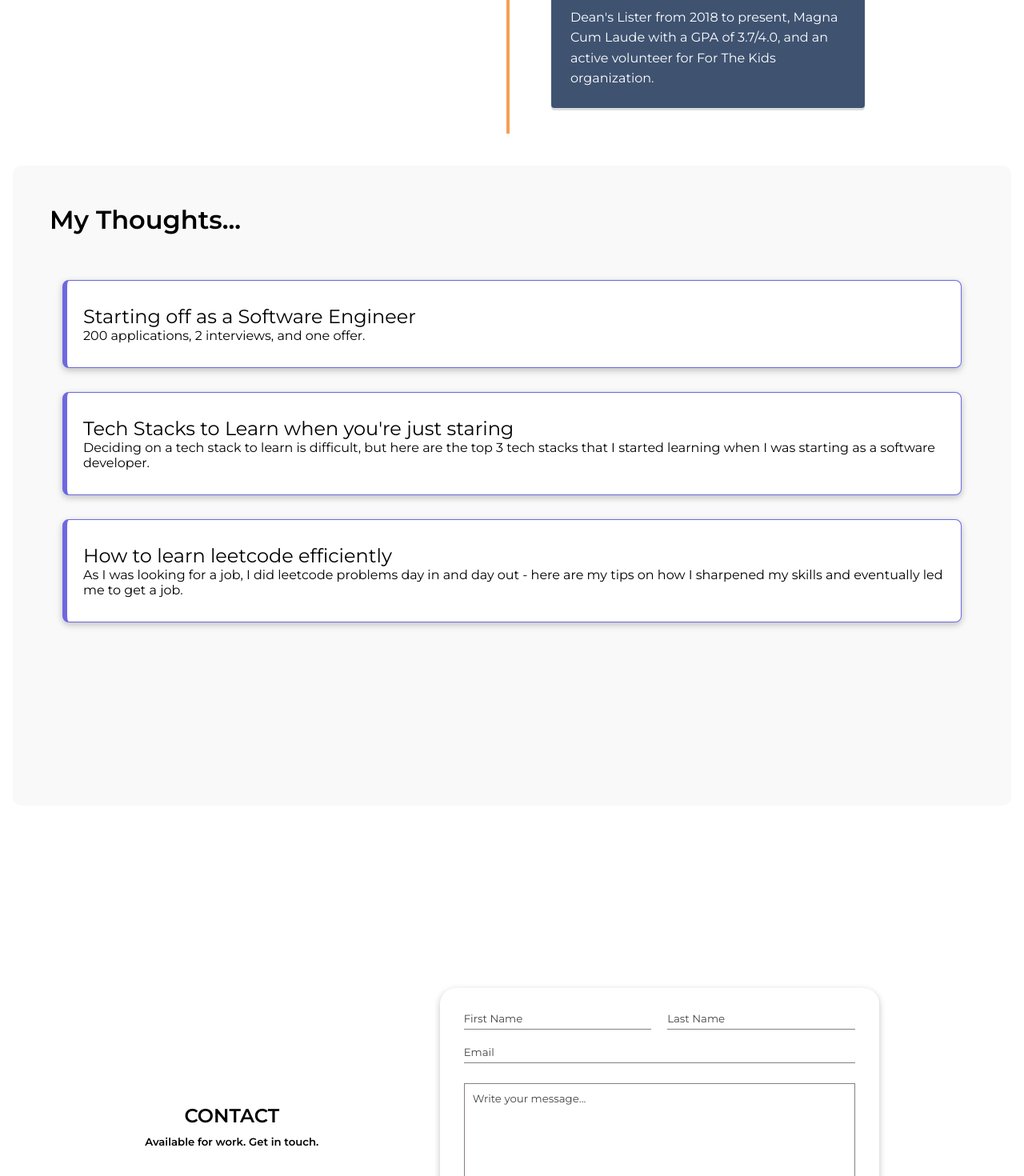
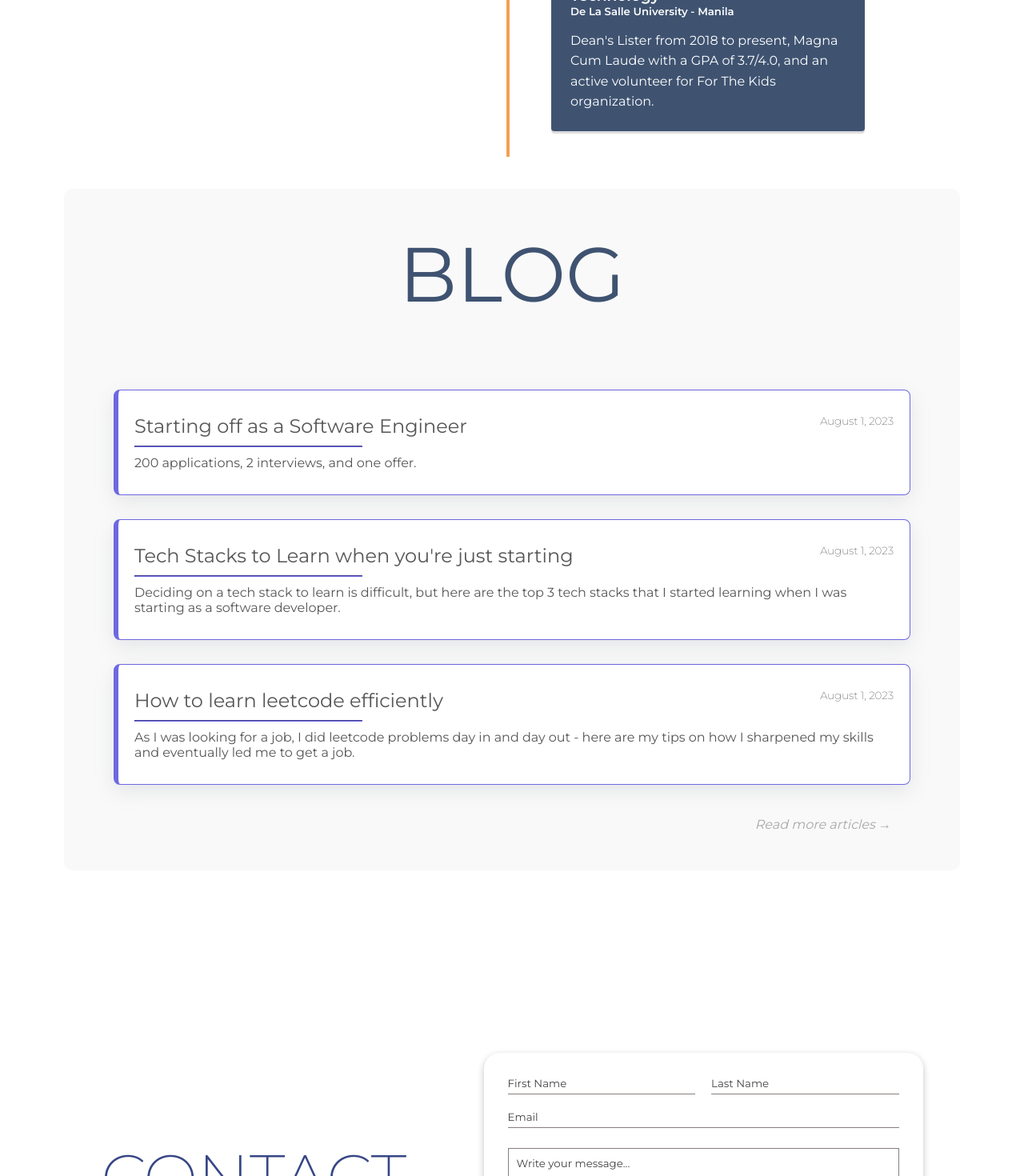
Before and after one commit to kweisVee/REACT-Portfolio, a React (Create React App) app in the folder portfolio/: page / in a window 1280 px wide. Shown: the part 3115-4585 px from the top of the page at 80% size. Built offline with nearby package versions, Linux system fonts and the light colour scheme.

Commit message:
done with overall frontend but no articles yet

```diff
--- a/portfolio/src/components/Blog/BlogElements.js
+++ b/portfolio/src/components/Blog/BlogElements.js
@@ -1,40 +1,68 @@
 import styled from 'styled-components'
+import { Link } from 'react-router-dom'
 
 export const BlogContainer = styled.div`
-    height: 100vh;
     background-color: #f9f9f9;
-    /* background-color: #faf5eb; */
-    /* background-color: white; */
-    /* background-color: #f2f1ed; */
     padding: 3rem 1rem 3rem 1rem;
-    margin: 0rem 1rem;
+    margin: 0rem 5rem;
     border-radius: 10px;
-    /* background: linear-gradient(150deg, #374785 50%, #ffff 50%); */
 `
 
-export const BlogTitle = styled.h1`
-    padding-left: 30px;
-    margin-bottom: 10px;
+export const BlogTitle = styled.div`
+    margin-bottom: 40px;
+    text-align: center;
+    color: #3f5371;
+    align-self: center;
+    font-size: 6rem;
 `
 export const BlogArticlesContainer = styled.div`
     margin: 0.25rem, 1rem;
-    /* background-color: white; */
     background-color: #f9f9f9;
     padding: 1rem 1rem 2.5rem 1rem;
-    /* padding-bottom: 0.5rem; */
 `
 export const BlogArticleBox = styled.div`
     border: #6e68e2 1px solid;
     border-left: #6e68e2 6px solid;
-    /* border: lightgrey 1px solid; */
-    /* border-left: lightgrey 6px solid; */
     border-radius: 8px;
     margin: 30px 30px 0px 30px;
     padding: 30px 20px 30px 20px;
-    box-shadow: rgba(0, 0, 0, 0.24) 0px 3px 8px;
     background-color: white;
+    box-shadow: rgba(149, 157, 165, 0.2) 0px 8px 24px;
+
+    &:hover {
+        box-shadow: rgba(0, 0, 0, 0.35) 0px 5px 15px;
+    }
 `
+export const BlogArticleHeader = styled.div`
+    display: flex;
+    justify-content: space-between;
+`
+
 export const BlogArticleTitle = styled.div`
     font-size: 1.5rem;
+    color: #565656;
+    /* margin-bottom: 10px; */
 `
-export const BlogArticleSummary = styled.div``
+
+export const BlogArticleDate = styled.h5`
+    color: #565656;
+    font-weight: lighter;
+    margin-bottom: 5px;
+`
+export const BlogArticleSummary = styled.div`
+    color: #565656;
+`
+export const BlogMore = styled.div`
+    text-align: right;
+    padding-right: 70px;
+    font-style: italic;
+`
+export const BlogMoreText = styled(Link)`
+    color: #a8a8a8;
+    text-decoration: none;
+    &:hover {
+        font-style: italic;
+        text-decoration: underline;
+        color: #3f5371;
+    }
+`
--- a/portfolio/src/components/Blog/Data.js
+++ b/portfolio/src/components/Blog/Data.js
@@ -2,17 +2,20 @@ export const blogInfo = [
     {
         id: 1,
         title: 'Starting off as a Software Engineer',
+        date: 'August 1, 2023',
         summary: '200 applications, 2 interviews, and one offer.',
     },
     {
         id: 2,
-        title: "Tech Stacks to Learn when you're just staring",
+        title: "Tech Stacks to Learn when you're just starting",
+        date: 'August 1, 2023',
         summary:
             'Deciding on a tech stack to learn is difficult, but here are the top 3 tech stacks that I started learning when I was starting as a software developer.',
     },
     {
         id: 3,
         title: 'How to learn leetcode efficiently',
+        date: 'August 1, 2023',
         summary:
             'As I was looking for a job, I did leetcode problems day in and day out - here are my tips on how I sharpened my skills and eventually led me to get a job.',
     },
--- a/portfolio/src/components/Blog/index.js
+++ b/portfolio/src/components/Blog/index.js
@@ -6,19 +6,39 @@ import {
     BlogTitle,
     BlogArticlesContainer,
     BlogArticleBox,
+    BlogArticleHeader,
     BlogArticleTitle,
+    BlogArticleDate,
     BlogArticleSummary,
+    BlogMore,
+    BlogMoreText,
 } from './BlogElements'
 
 const Blog = () => {
     return (
         <BlogContainer id="blog">
-            <BlogTitle>My Thoughts...</BlogTitle>
+            <BlogTitle>BLOG</BlogTitle>
             <BlogArticlesContainer>
                 {blogInfo.map((element) => {
                     return (
                         <BlogArticleBox>
-                            <BlogArticleTitle>{element.title}</BlogArticleTitle>
+                            <BlogArticleHeader>
+                                <BlogArticleTitle>
+                                    {element.title}
+                                </BlogArticleTitle>
+                                <BlogArticleDate>
+                                    {element.date}
+                                </BlogArticleDate>
+                            </BlogArticleHeader>
+                            <hr
+                                style={{
+                                    marginTop: '10px',
+                                    marginBottom: '10px',
+                                    borderColor: '#6e68e2',
+                                    marginRight: '70%',
+                                    borderWidth: '0.5px',
+                                }}
+                            ></hr>
                             <BlogArticleSummary>
                                 {element.summary}
                             </BlogArticleSummary>
@@ -26,6 +46,9 @@ const Blog = () => {
                     )
                 })}
             </BlogArticlesContainer>
+            <BlogMore>
+                <BlogMoreText> Read more articles &#8594;</BlogMoreText>
+            </BlogMore>
         </BlogContainer>
     )
 }
--- a/portfolio/src/components/Contact/ContactElements.js
+++ b/portfolio/src/components/Contact/ContactElements.js
@@ -26,8 +26,14 @@ export const ContactTitleContainer = styled.div`
     justify-content: center;
     gap: 10px;
 `
-export const ContactMeTitle = styled.h2``
-export const ContactH5 = styled.h5``
+export const ContactMeTitle = styled.div`
+    font-size: 5rem;
+    font-weight: lighter;
+    color: #374785;
+`
+export const ContactH5 = styled.h3`
+    color: #374785;
+`
 
 export const ContactFormContainer = styled.form`
     background-color: white;
@@ -109,7 +115,8 @@ export const ContactMessageInput = styled.textarea`
 
 export const ContactMessageButton = styled.button`
     width: 100%;
-    background-color: #de5542;
+    /* background-color: #de5542; */
+    background-color: #f76c6c;
     color: white;
     padding: 5px;
     border: 0px;
--- a/portfolio/src/components/Contact/index.js
+++ b/portfolio/src/components/Contact/index.js
@@ -1,6 +1,6 @@
 import React from 'react'
-import { useRef } from 'react';
-import emailjs from '@emailjs/browser';
+import { useRef } from 'react'
+import emailjs from '@emailjs/browser'
 import {
     ContactContainer,
     ContactTitleContainer,
@@ -12,43 +12,62 @@ import {
     ContactLastNameInput,
     ContactEmailInput,
     ContactMessageInput,
-    ContactMessageButton
+    ContactMessageButton,
 } from './ContactElements'
 
 const Contact = () => {
     const form = useRef()
     const sendEmail = (e) => {
-        e.preventDefault();
-        try{
-            emailjs.sendForm('service_dvo1lhk', 'template_as2b6ob', form.current, '5WQ0gQU8qrIpI2E7o')
-            .then((result) => {
-              console.log(result.text);
-            }, (error) => {
-                console.log(error.text);
-            });
-        } catch(error) {
-            console.log("error occured");
+        e.preventDefault()
+        try {
+            emailjs
+                .sendForm(
+                    'service_dvo1lhk',
+                    'template_as2b6ob',
+                    form.current,
+                    '5WQ0gQU8qrIpI2E7o'
+                )
+                .then(
+                    (result) => {
+                        console.log(result.text)
+                    },
+                    (error) => {
+                        console.log(error.text)
+                    }
+                )
+        } catch (error) {
+            console.log('error occured')
         }
         e.target.reset()
-    };
+    }
     return (
         <ContactContainer id="contact">
             <ContactTitleContainer>
-                <ContactMeTitle>
-                    CONTACT
-                </ContactMeTitle>
-                <ContactH5>
-                    Available for work. Get in touch.
-                </ContactH5>
+                <ContactMeTitle>CONTACT</ContactMeTitle>
+                <ContactH5>I'd love to chat! Get in touch.</ContactH5>
             </ContactTitleContainer>
             <ContactFormContainer ref={form} onSubmit={sendEmail}>
                 <ContactFormNameContainer>
-                    <ContactFirstNameInput placeholder='First Name' name='firstName'></ContactFirstNameInput>
-                    <ContactLastNameInput placeholder='Last Name' name='lastName'></ContactLastNameInput>
+                    <ContactFirstNameInput
+                        placeholder="First Name"
+                        name="firstName"
+                    ></ContactFirstNameInput>
+                    <ContactLastNameInput
+                        placeholder="Last Name"
+                        name="lastName"
+                    ></ContactLastNameInput>
                 </ContactFormNameContainer>
-                <ContactEmailInput placeholder='Email' name='email'></ContactEmailInput>
-                <ContactMessageInput placeholder='Write your message...' name='message'></ContactMessageInput>
-                <ContactMessageButton type='submit' value='send'>Send Message</ContactMessageButton>
+                <ContactEmailInput
+                    placeholder="Email"
+                    name="email"
+                ></ContactEmailInput>
+                <ContactMessageInput
+                    placeholder="Write your message..."
+                    name="message"
+                ></ContactMessageInput>
+                <ContactMessageButton type="submit" value="send">
+                    Send Message
+                </ContactMessageButton>
             </ContactFormContainer>
         </ContactContainer>
     )
--- a/portfolio/src/components/Sidebar/index.js
+++ b/portfolio/src/components/Sidebar/index.js
@@ -6,6 +6,7 @@ import {
     SidebarWrapper,
     SidebarMenu,
     SidebarLink,
+    SidebarText,
 } from './SidebarElements'
 // import { FaBars } from 'react-icons/fa'
 
@@ -18,16 +19,19 @@ const Sidebar = ({ isOpen, toggle }) => {
             <SidebarWrapper>
                 <SidebarMenu>
                     <SidebarLink to="about" onClick={toggle}>
-                        About Me
+                        <SidebarText>About Me</SidebarText>
                     </SidebarLink>
                     <SidebarLink to="projects" onClick={toggle}>
-                        Projects
+                        <SidebarText>Projects</SidebarText>
                     </SidebarLink>
-                    <SidebarLink to="resume" onClick={toggle}>
-                        Work & Education
+                    <SidebarLink to="timeline" onClick={toggle}>
+                        <SidebarText>Experience</SidebarText>
+                    </SidebarLink>
+                    <SidebarLink to="blog" onClick={toggle}>
+                        <SidebarText>Blog</SidebarText>
                     </SidebarLink>
                     <SidebarLink to="contact" onClick={toggle}>
-                        Message
+                        <SidebarText>Contact</SidebarText>
                     </SidebarLink>
                 </SidebarMenu>
             </SidebarWrapper>
--- a/portfolio/src/pages/index.js
+++ b/portfolio/src/pages/index.js
@@ -2,7 +2,6 @@ import React, { useState } from 'react'
 import { PagesContainer } from './PagesElement'
 import AboutMe from '../components/AboutMe'
 import { aboutMeData } from '../components/AboutMe/Data'
-import Navbar from '../components/Navbar'
 import Nav from '../components/Nav'
 import Projects from '../components/Projects'
 import Sidebar from '../components/Sidebar'
@@ -20,7 +19,7 @@ const Home = () => {
         <>
             <Sidebar isOpen={isOpen} toggle={toggle} />
             {/* <Navbar toggle={toggle} /> */}
-            <Nav />
+            <Nav toggle={toggle} />
             <PagesContainer>
                 <AboutMe {...aboutMeData} />
                 <Projects />
```
Also changed, not shown: portfolio/src/components/Nav/NavElements.js (+20 -1 lines), portfolio/src/components/Nav/index.js (+8 -4 lines), portfolio/src/components/Projects/ProjectsElements.js (+0 -10 lines), portfolio/src/components/Sidebar/SidebarElements.js (+33 -8 lines), portfolio/src/components/Timeline/TimelineElements.js (+3 -19 lines).
